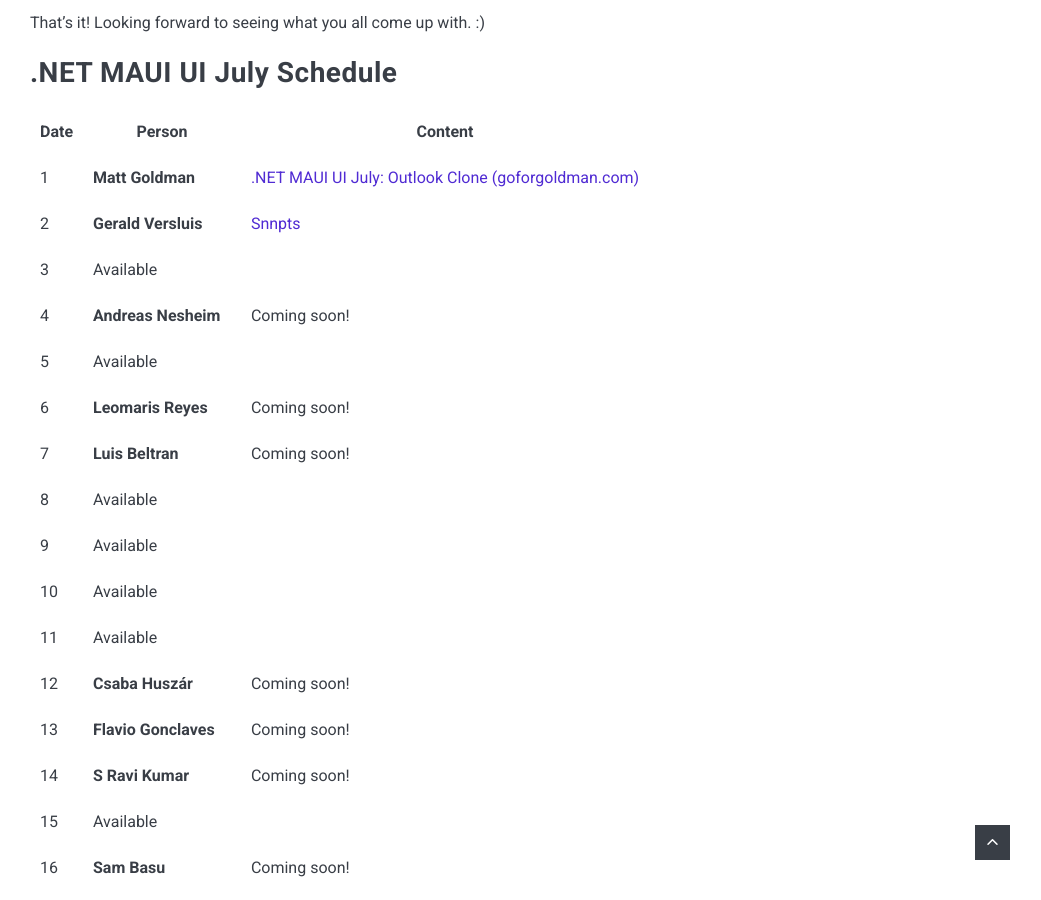
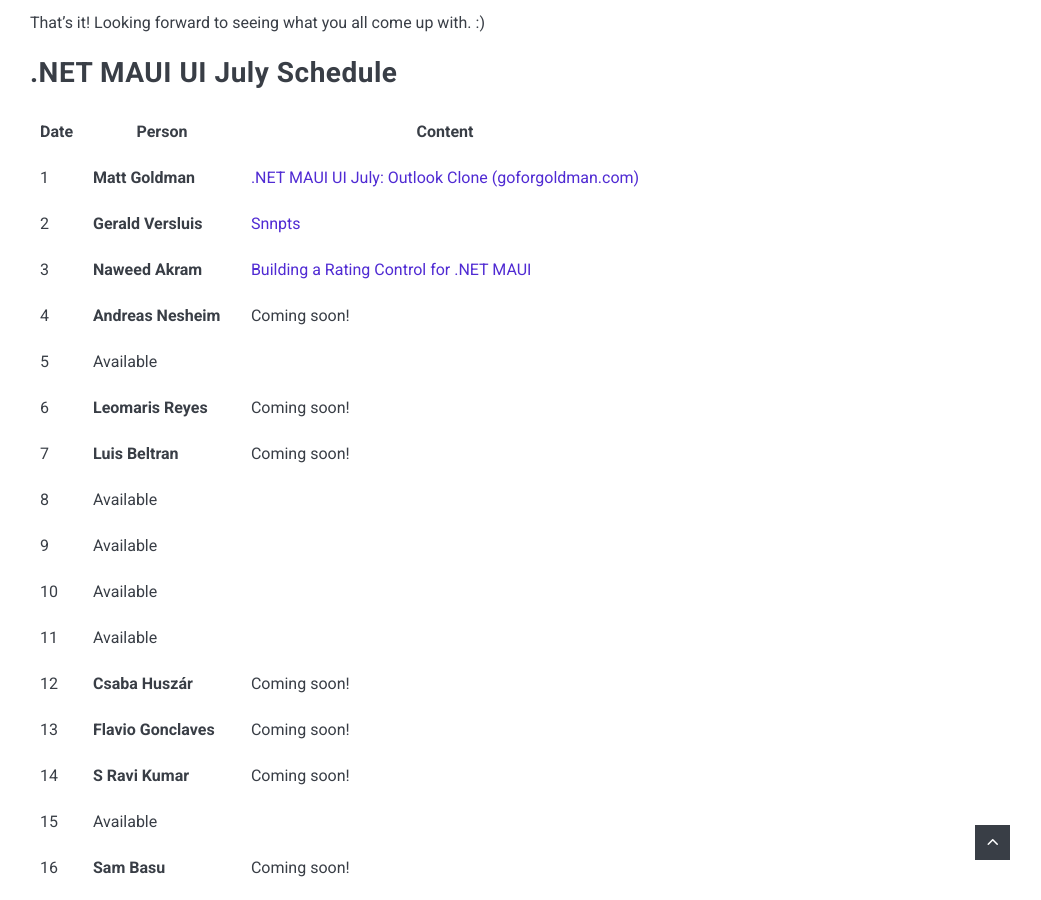
Before and after one commit to matt-goldman/matt-goldman.github.io, a Jekyll site: the page built from docs/_posts/2022-05-19-maui-ui-july.md, in a window 1280 px wide and 900 px high, scrolled down 2101 px. Shown: the whole window, without its empty margins (230-1271 px from the left). Built offline with Jekyll 4.4.1, drawn with Linux system fonts in a browser that asks for light colours; nearby versions of some CDN libraries; comment, search, counter and statistics services are not loaded.

Commit message:
added day 3

```diff
--- a/docs/_posts/2022-05-19-maui-ui-july.md
+++ b/docs/_posts/2022-05-19-maui-ui-july.md
@@ -43,7 +43,7 @@
 | ---- | ------------------ | ------------------------------------------------------------------------------------------------------------- |
 | 1    | **Matt Goldman**       | [.NET MAUI UI July: Outlook Clone (goforgoldman.com)](https://goforgoldman.com/2022/06/30/outlook-clone.html) |
 | 2    | **Gerald Versluis**    | [Snnpts](https://www.snppts.dev/)                                                                                                           |
-| 3    | Available          |                                                                                                               |
+| 3    | **Naweed Akram**          |     [Building a Rating Control for .NET MAUI](https://blogs.xgenoapps.com/post/2022/07/03/rating-view-maui)                                                                                                          |
 | 4    | **Andreas Nesheim**    | Coming soon!                                                                                                  |
 | 5    | Available          |                                                                                                               |
 | 6    | **Leomaris Reyes**     | Coming soon!                                                                                                  |
```
